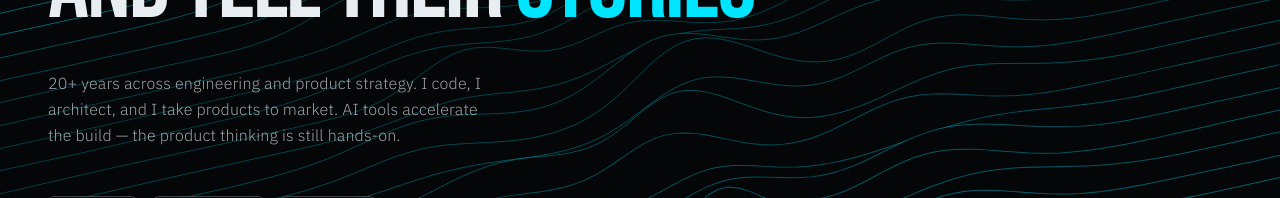
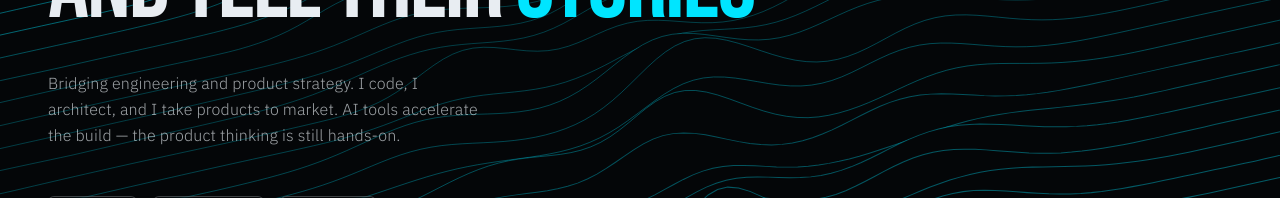
Before and after one commit to rickboot/portfolio-2, a Next.js app: page / in a window 1280 px wide. Shown: the part 462-660 px from the top of the page. Built offline with nearby package versions, Linux system fonts and the light colour scheme.

Commit message:
Refactor Hero text to remove age-specific language

```diff
--- a/components/Hero.tsx
+++ b/components/Hero.tsx
@@ -58,7 +58,7 @@ export default function Hero() {
           variants={itemVariants}
           className="mt-9 max-w-[440px] text-base font-light leading-relaxed text-text-mid tracking-[0.01em]"
         >
-          20+ years across engineering and product strategy. I code, I architect, and I take products to market. AI tools accelerate the build — the product thinking is still hands-on.
+          Bridging engineering and product strategy. I code, I architect, and I take products to market. AI tools accelerate the build — the product thinking is still hands-on.
         </motion.p>
 
         {/* CTA */}
```
